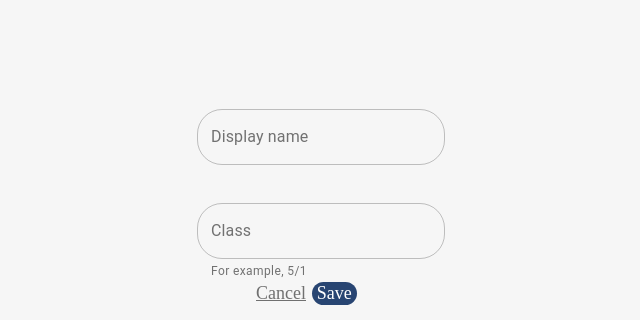
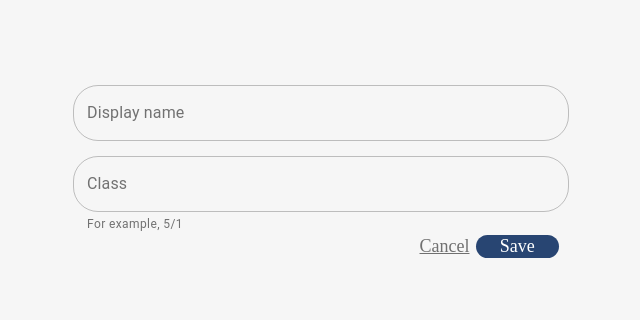
Before and after one commit to roong-aroon-developer/RA-Event, a React (Create React App) app: page /login in a window 1280 px wide. Shown: the part 784-1104 px from the top of the page, without its empty margins (319-959 px from the left). Built offline with nearby package versions, Linux system fonts and the light colour scheme; no server answers.

Commit message:
:spakles: feat - relayouting profile page

```diff
--- a/src/components/ProfilePage/ProfilePage.css
+++ b/src/components/ProfilePage/ProfilePage.css
@@ -47,3 +47,7 @@
     padding-left: 5%;
     padding-right: 5%;
 }
+#field-container {
+    margin-right: 15%;
+    margin-left: 15%;
+}
--- a/src/components/ProfilePage/index.jsx
+++ b/src/components/ProfilePage/index.jsx
@@ -1,9 +1,6 @@
 import React, { Fragment } from "react";
 import Avatar from "@material-ui/core/Avatar";
 import TextField from "@material-ui/core/TextField";
-import FormControl from '@material-ui/core/FormControl';
-import InputLabel from '@material-ui/core/InputLabel';
-import Select from '@material-ui/core/Select';
 import { makeStyles } from "@material-ui/core/styles";
 import "./ProfilePage.css";
 
@@ -12,8 +9,8 @@ const useStyles = makeStyles((theme) => ({
     [`& fieldset`]: {
       borderRadius: 25,
     },
-    width: 'auto',
-    marginTop: '3%'
+    width: "100%",
+    marginTop: "3%",
   },
 }));
 
@@ -27,7 +24,7 @@ const ProfilePage = (props) => {
           alt="profile"
           src="https://img.rawpixel.com/s3fs-private/rawpixel_images/website_content/studio77-mckinsey-6653-pai_2_1.jpg?bg=transparent&con=3&cs=srgb&dpr=1&fm=jpg&ixlib=php-3.1.0&q=65&usm=15&vib=3&w=600&s=99b44ef23a4b1adc068f123672212bd1"
         />
-
+        <div id="field-container">
         <TextField
           className={classes.textField}
           label="Display name"
@@ -44,13 +41,10 @@ const ProfilePage = (props) => {
           id="Classroom"
         />
 
-            <div id = 'btn-wrapper'>
-                <button id = 'cancel-btn'>
-                    Cancel
-                </button>
-                <button id = 'save-btn'>
-                    Save
-                </button>
+        <div id="btn-wrapper">
+          <button id="cancel-btn">Cancel</button>
+          <button id="save-btn">Save</button>
+        </div>
         </div>
       </div>
     </Fragment>
```
Lines whose indentation alone changed are shown as unchanged.
